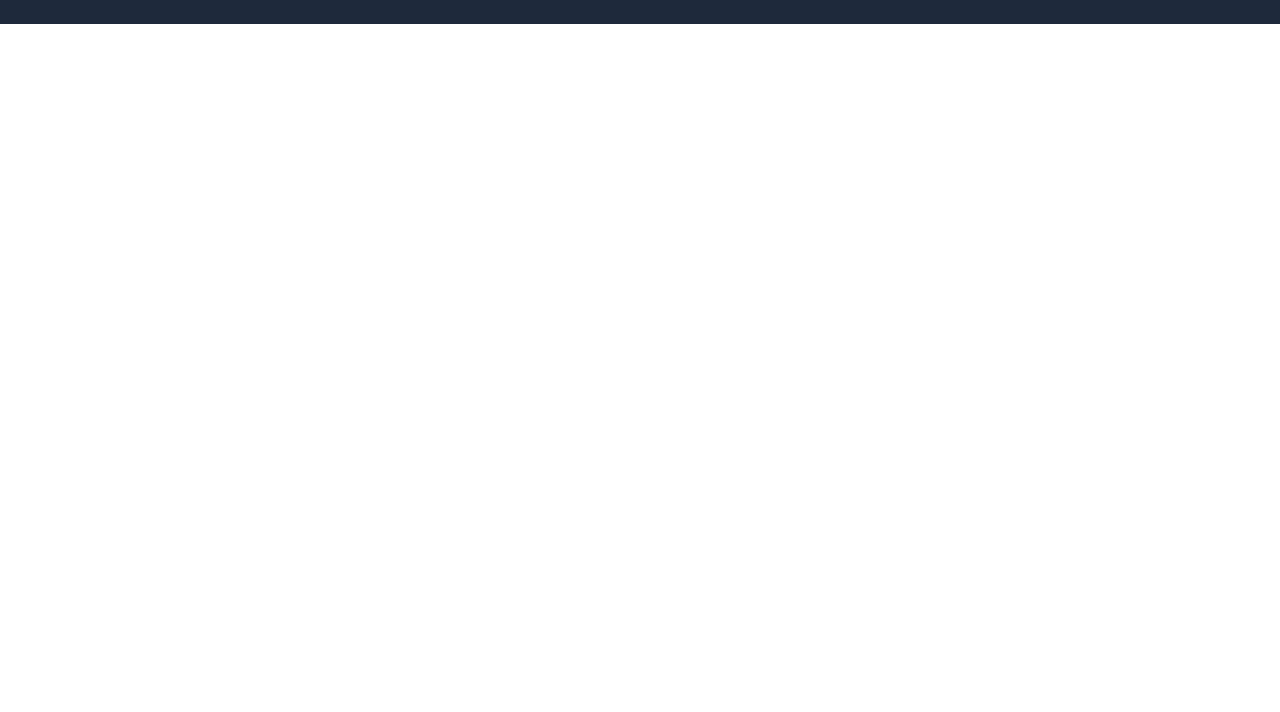
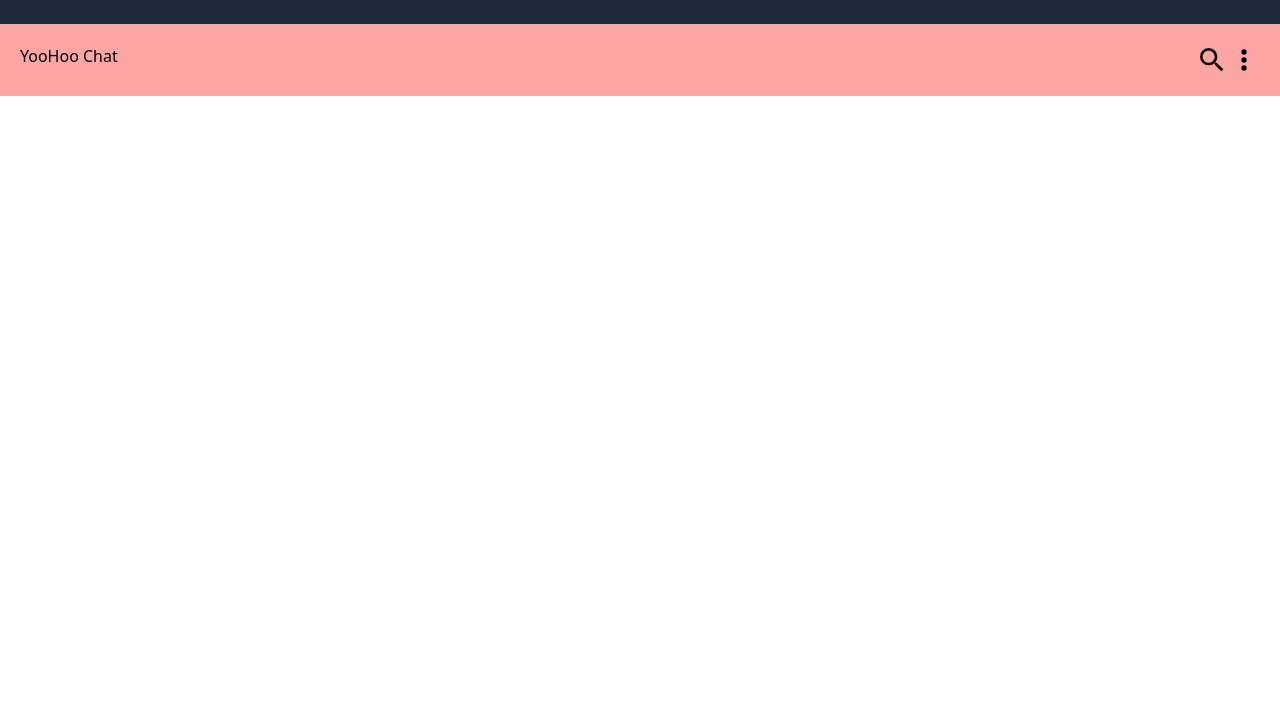
Before and after one commit to mshajid/chat-app-ui-challenge, a website: page index.html in a window 1280 px wide. Shown: the part 88-800 px from the top of the page. Drawn offline with Linux system fonts and the light colour scheme.

Commit message:
Completed the first section

```diff
--- a/index.html
+++ b/index.html
@@ -11,5 +11,16 @@
     <div class="p-10 bg-slate-800">
         <h1 class="text-center font-semibold text-2xl text-white">Yoohoo Chat App</h1>
     </div>
+
+    <section class="p-5 bg-red-300 flex justify-between">
+        <div>
+            <h4>YooHoo Chat</h4>
+        </div>
+        <div class="flex justify-between">
+            <svg xmlns="http://www.w3.org/2000/svg" width="32" height="32" viewBox="0 0 24 24"><path fill="currentColor" d="M15.5 14h-.79l-.28-.27A6.471 6.471 0 0 0 16 9.5A6.5 6.5 0 1 0 9.5 16c1.61 0 3.09-.59 4.23-1.57l.27.28v.79l5 4.99L20.49 19l-4.99-5zm-6 0C7.01 14 5 11.99 5 9.5S7.01 5 9.5 5S14 7.01 14 9.5S11.99 14 9.5 14z"/></svg>
+
+            <svg xmlns="http://www.w3.org/2000/svg" width="32" height="32" viewBox="0 0 24 24"><path fill="currentColor" d="M12 16a2 2 0 0 1 2 2a2 2 0 0 1-2 2a2 2 0 0 1-2-2a2 2 0 0 1 2-2m0-6a2 2 0 0 1 2 2a2 2 0 0 1-2 2a2 2 0 0 1-2-2a2 2 0 0 1 2-2m0-6a2 2 0 0 1 2 2a2 2 0 0 1-2 2a2 2 0 0 1-2-2a2 2 0 0 1 2-2Z"/></svg>
+        </div>
+    </section>
 </body>
 </html>
```
Also changed, not shown: assets/css/output.css.
